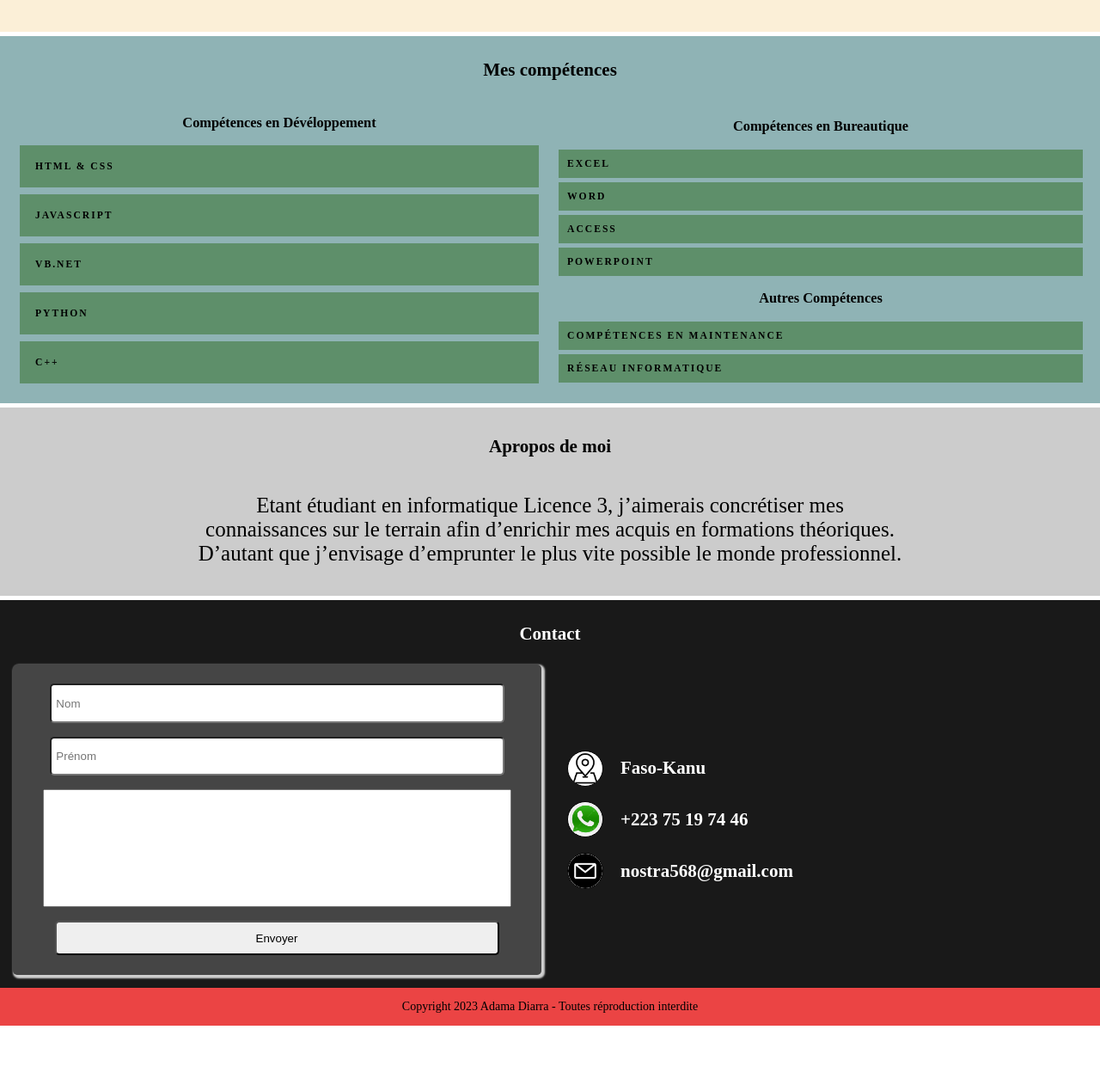
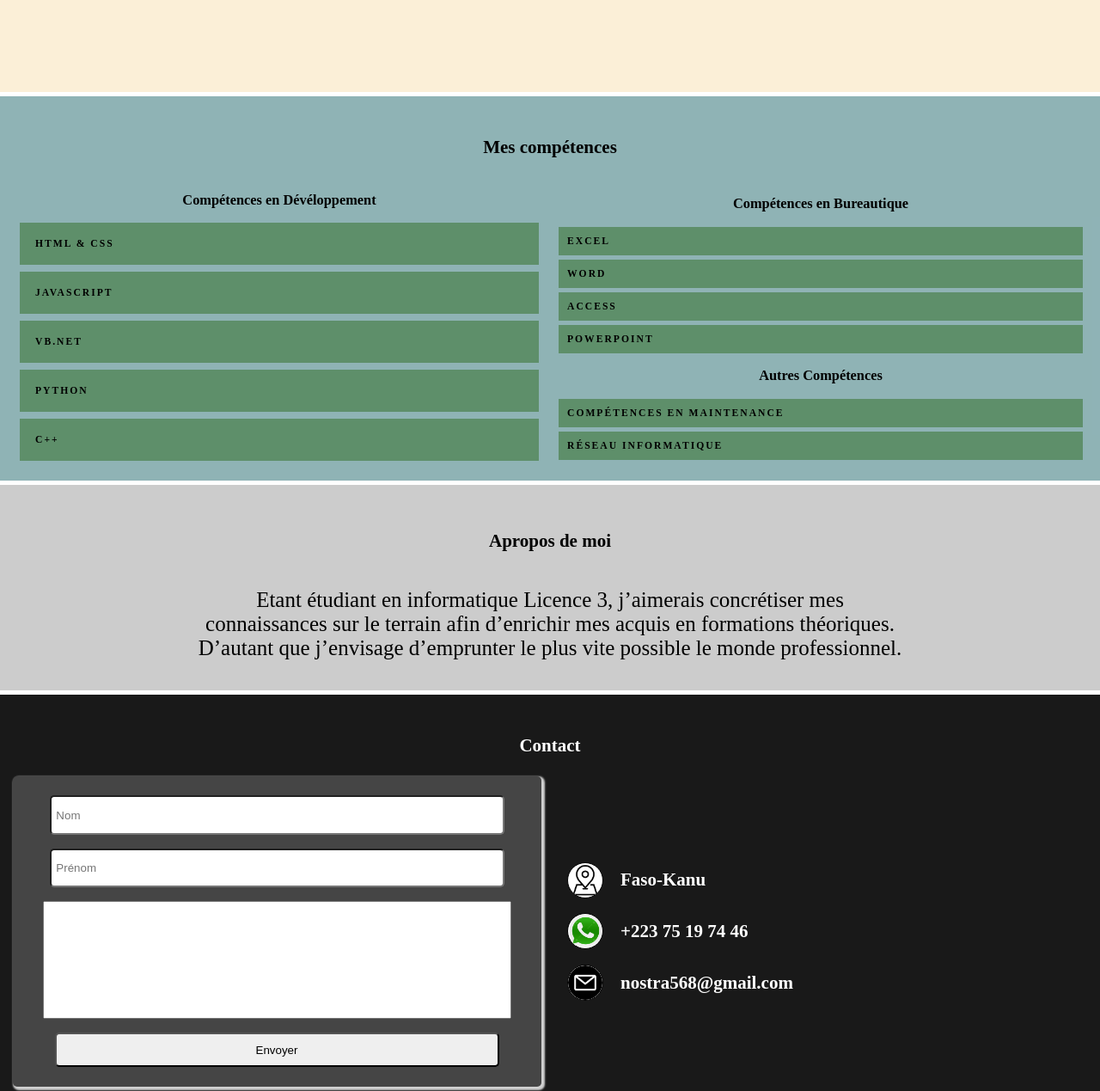
Before and after one commit to nostra568/Mon-CV, a plain HTML site: page index.html in a window 1280 px wide. Shown: the part 765-2034 px from the top of the page at 86% size. Before the commit the page ends 1958 px from the top, so only its background shows below. Drawn offline with Linux system fonts and the light colour scheme.

Commit message:
Modifié

```diff
--- a/Style/style.css
+++ b/Style/style.css
@@ -27,7 +27,7 @@ header{
 nav{
     position: fixed;
     background: gray;
-    min-height: 50px;
+    /*min-height: 50px;*/
     width: 100%;
     display: flex;
     padding: 0 10px;
@@ -84,6 +84,7 @@ nav li a{
     max-height: 100vh;
     display: flex;
     align-items: center;
+    padding-top: 40px;
 }
 .presentation{
     display: inline-flex;
@@ -117,6 +118,7 @@ nav li a{
     background: rgba(236, 174, 59, 0.2);
     min-height: 50vh;
     margin-top: 5px;
+    padding: 20px 10px 10px 10px;
 }
 .formation{
     padding: 10px;
@@ -148,7 +150,7 @@ nav li a{
 #competence{
     background: rgba(32, 104, 109, 0.5);
     margin-top: 5px;
-    padding: 10px;
+    padding: 30px 10px 10px 10px;
     min-height: 50vh;
 }
 .competence{
@@ -194,7 +196,7 @@ h5{
 #about{
     background: rgba(0, 0, 0, 0.2);
     margin-top: 5px;
-    padding: 10px;
+    padding: 30px 10px 10px 10px;
     text-align: center;
 }
 .about{
@@ -214,7 +216,7 @@ h5{
 #contact{
     background: rgba(0, 0, 0, 0.9);
     margin-top: 5px;
-    padding: 10px;
+    padding: 30px 10px 10px 10px;
 }
 .contact{
     min-width: 65%;
```
